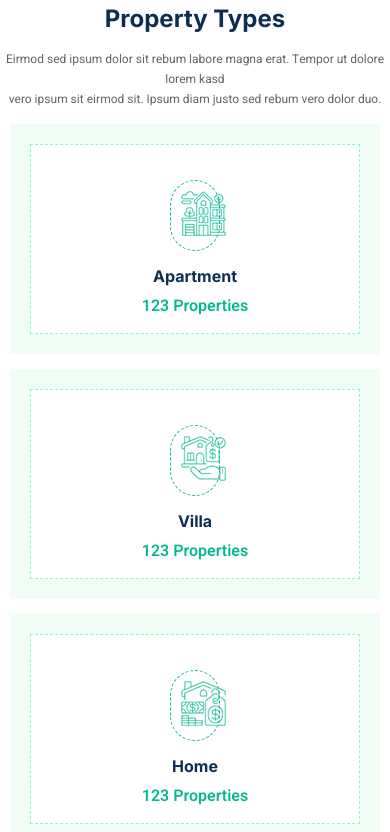
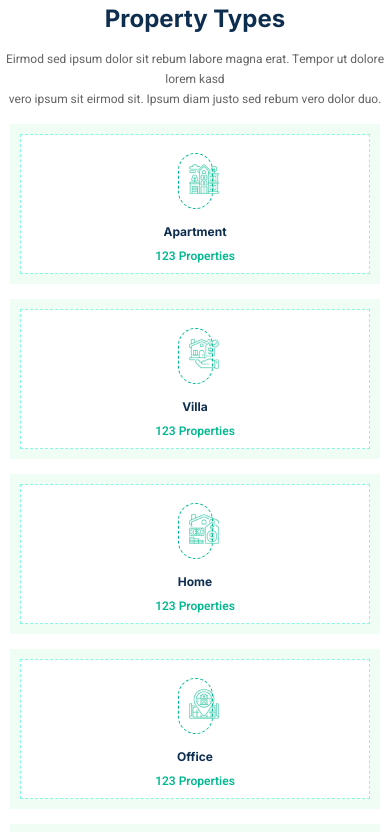
Before and after one commit to Sabarivasanc/Maakan-website, a plain HTML site: page index.html in a window 390 px wide. Shown: the part 1156-1988 px from the top of the page. Drawn offline with Linux system fonts and the light colour scheme; files whose address does not match are found by name.

Commit message:
Update style.css

```diff
--- a/style.css
+++ b/style.css
@@ -8,10 +8,11 @@ html {
     scroll-behavior: smooth;
 }
 
+/* Navbar Section */
 .navsection {
     position: sticky;
     margin: 0 80px;
-    z-index: 1;
+    z-index: 1000; /* Increased z-index to ensure navbar stays on top */
     top: 0;
     background-color: white;
 }
@@ -145,6 +146,7 @@ html {
     background-color: #e9ecef;
 }
 
+/* Banner Section */
 .banner {
     display: flex;
     position: relative;
@@ -237,6 +239,7 @@ html {
     background-color: #0E2E50;
 }
 
+/* Search Bar Section */
 .search-bar {
     background-color: #00B98E;
     padding: 35px;
@@ -278,6 +281,7 @@ html {
     margin-left: 10px;
 }
 
+/* Property Types Section */
 .property-h1 {
     font-size: 40px;
     color: #0E2E50;
@@ -302,6 +306,7 @@ html {
     margin: 40px 50px 20px;
     background-color: white;
     gap: 25px;
+    flex-wrap: wrap;
 }
 
 .flexbox-2 {
@@ -344,6 +349,11 @@ html {
     background-color: white;
 }
 
+.internal-img img {
+    width: 45px;
+    height: auto;
+}
+
 .flex-heading {
     color: #0E2E50;
     font-size: 16px;
@@ -360,6 +370,7 @@ html {
     font-family: "Heebo", "sans-serif";
 }
 
+/* About Section (Photo Section) */
 .photosection {
     display: flex;
     margin: 90px 50px;
@@ -370,6 +381,7 @@ html {
     position: relative;
     overflow: hidden;
     flex: 1;
+    z-index: 1; /* Ensure this section stays below the navbar */
 }
 
 .half-div {
@@ -393,7 +405,7 @@ html {
     max-width: 100%;
     height: auto;
     position: relative;
-    z-index: 99;
+    z-index: 2; /* Ensure image stays above the pseudo-element but below navbar */
 }
 
 .photo-text {
@@ -438,10 +450,12 @@ html {
     margin-left: 50px;
 }
 
+/* Property Listing Section */
 .property-photo {
     display: flex;
     justify-content: space-between;
     margin: 0 50px;
+    align-items: center;
 }
 
 .property-text {
@@ -450,10 +464,8 @@ html {
 
 .property-btn {
     width: 50%;
-    margin-right: 72px;
     text-align: end;
     position: relative;
-    margin-top: 172px;
 }
 
 .property-btn-1 {
@@ -607,6 +619,7 @@ html {
     font-family: Verdana, Arial, Helvetica, sans-serif;
 }
 
+/* Appointment Section */
 .Appointment-container {
     margin: 0 80px;
     background-color: #EFFDF5;
@@ -666,6 +679,7 @@ html {
     margin: 5px;
 }
 
+/* Property Agents Section */
 .Agent-tile-container {
     margin: 20px 0;
 }
@@ -751,6 +765,7 @@ html {
     text-align: center;
 }
 
+/* Testimonial Section */
 .testimonial-section {
     display: flex;
     justify-content: space-around;
@@ -825,6 +840,7 @@ html {
     background-color: #0E2E50;
 }
 
+/* Footer Section */
 .footer {
     background-color: #0E2E50;
     margin-top: 50px;
@@ -1012,7 +1028,7 @@ hr {
     color: white;
 }
 
-/* Media Queries */
+/* Media Queries for Responsiveness */
 @media (max-width: 768px) {
     .navsection {
         margin: 0 20px;
@@ -1090,7 +1106,7 @@ hr {
 
     .banner {
         flex-direction: column;
-        margin-top: 60px; /* Adjust for navbar height */
+        margin-top: 60px;
     }
 
     .column1,
@@ -1118,7 +1134,7 @@ hr {
 
     .center-icons,
     .center-icons-2 {
-        display: none; /* Hide navigation icons on mobile */
+        display: none;
     }
 
     .search-bar {
@@ -1147,7 +1163,6 @@ hr {
 
     .flexbox,
     .flexbox-2 {
-        flex-wrap: wrap;
         margin: 20px 20px;
         gap: 15px;
     }
@@ -1155,6 +1170,28 @@ hr {
     .internal-div {
         flex: 1 1 45%;
         min-width: 200px;
+    }
+
+    .internal-div-2 {
+        margin: 15px;
+        padding: 10px;
+    }
+
+    .internal-img {
+        width: 40px;
+        margin-top: 15px;
+    }
+
+    .internal-img img {
+        width: 35px;
+    }
+
+    .flex-heading {
+        font-size: 14px;
+    }
+
+    .flex-para {
+        font-size: 14px;
     }
 
     .photosection {
@@ -1299,7 +1336,7 @@ hr {
 
     .previous-icon,
     .next-icon {
-        display: none; /* Hide navigation icons on mobile */
+        display: none;
     }
 
     .footer-container {
@@ -1445,6 +1482,28 @@ hr {
         flex: 1 1 100%;
     }
 
+    .internal-div-2 {
+        margin: 10px;
+        padding: 8px;
+    }
+
+    .internal-img {
+        width: 35px;
+        margin-top: 10px;
+    }
+
+    .internal-img img {
+        width: 30px;
+    }
+
+    .flex-heading {
+        font-size: 12px;
+    }
+
+    .flex-para {
+        font-size: 12px;
+    }
+
     .photosection {
         margin: 30px 10px;
     }
```
